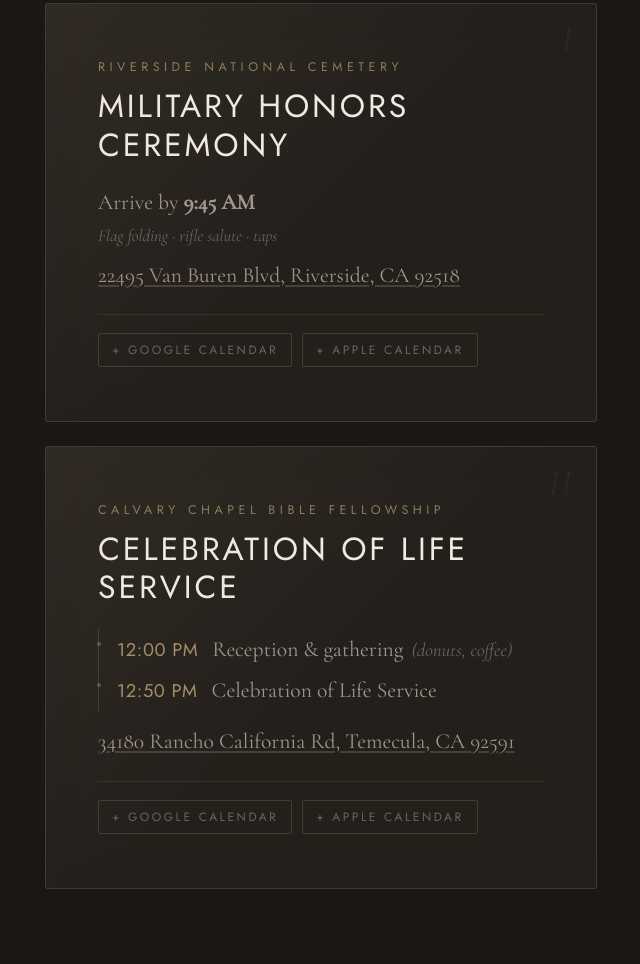
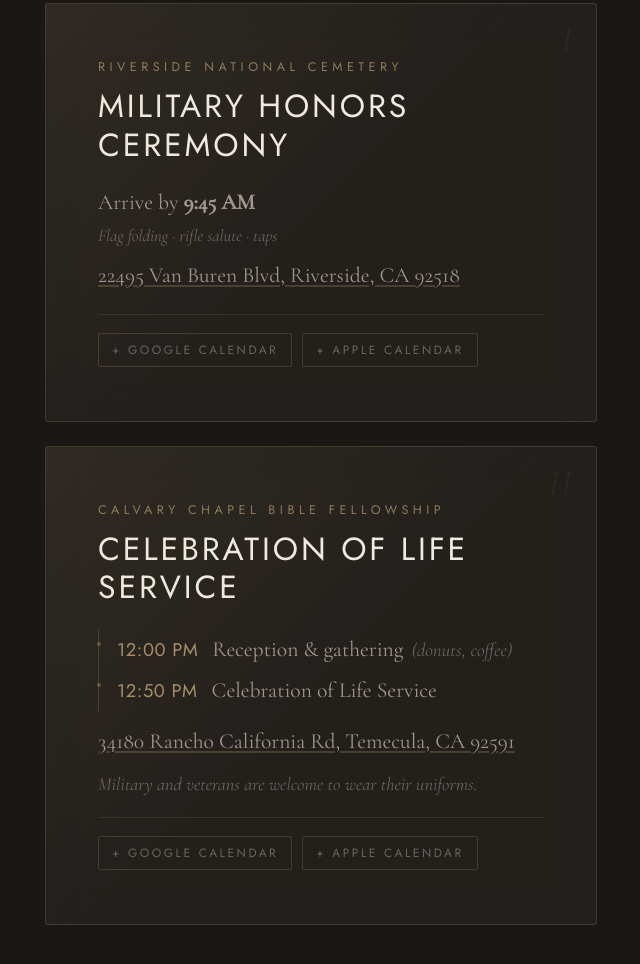
Before and after one commit to anderlpz/wil-lopez-memorial, a plain HTML site: page index.html in a window 1280 px wide. Shown: the part 1120-2084 px from the top of the page, without its empty margins (639-1279 px from the left). Drawn offline with nearby package versions, Linux system fonts and the light colour scheme.

Commit message:
add uniform welcome note to Celebration of Life card

```diff
--- a/index.html
+++ b/index.html
@@ -751,6 +751,8 @@
               </span>
             </div>
 
+          <p class="event-note" style="margin-top:14px; font-size:clamp(1rem,1.7vw,1.15rem);">Military and veterans are welcome to wear their uniforms.</p>
+
             <div class="event-cals">
               <a href="#" class="cal-btn" id="gcal-service"
                  aria-label="Add to Google Calendar">
```
